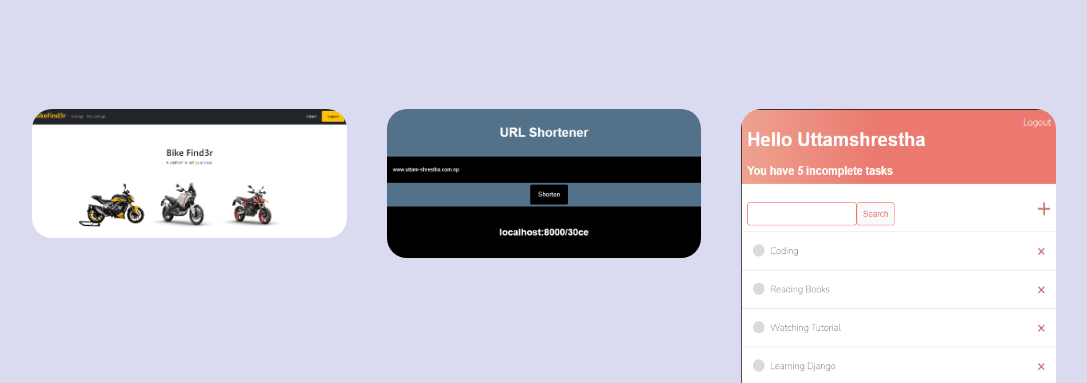
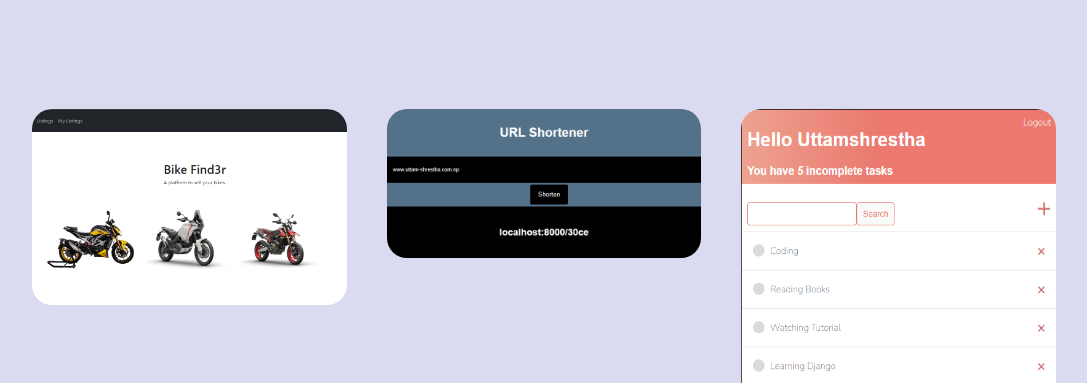
Before and after one commit to uttamshr10/site, a plain HTML site: page index.html in a window 1280 px wide. Shown: the part 1863-2246 px from the top of the page, without its empty margins (96-1183 px from the left). Drawn offline with Linux system fonts and the light colour scheme.

Commit message:
image added

```diff
--- a/index.html
+++ b/index.html
@@ -99,7 +99,7 @@
                 <h1 class="title">Projects</h1>
                 <div class="project-list">
                     <div class="project-1 project-2">
-                        <img src="essentials/homepage.png" draggable="false" alt="bike-finder">
+                        <img src="essentials/bike.png" draggable="false" alt="bike-finder">
                         <div class="layer">
                             <h3>BikeFind3r using Django</h3>
                             <p>A platform to buy and sell everything about bikes.</p>
```
Also changed, not shown: essentials/bike.png (added).
